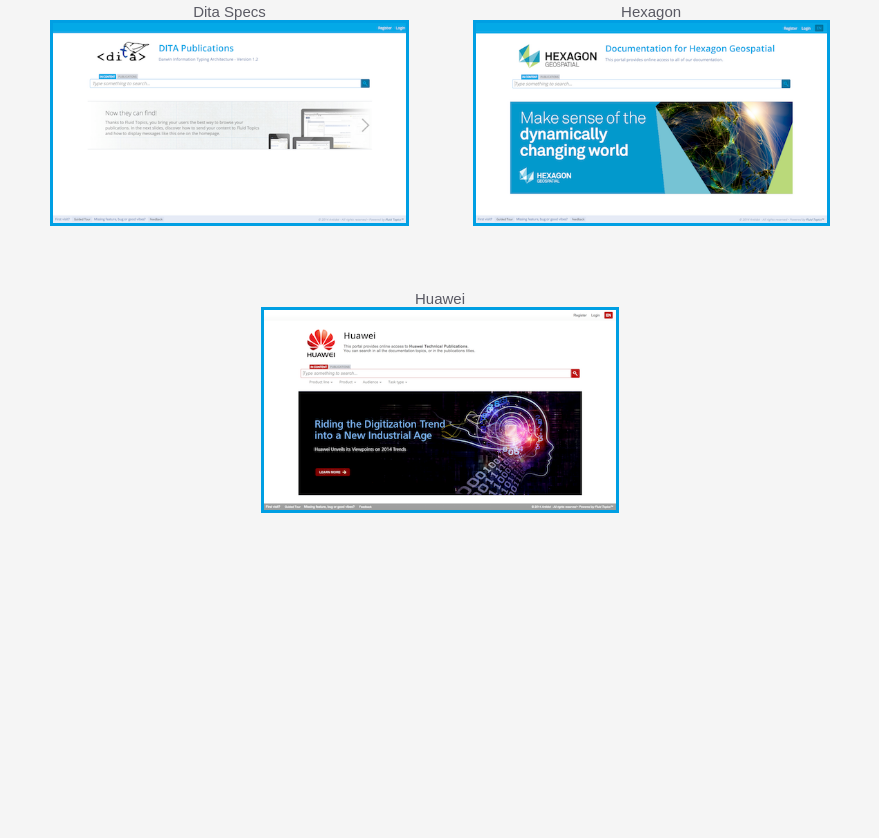
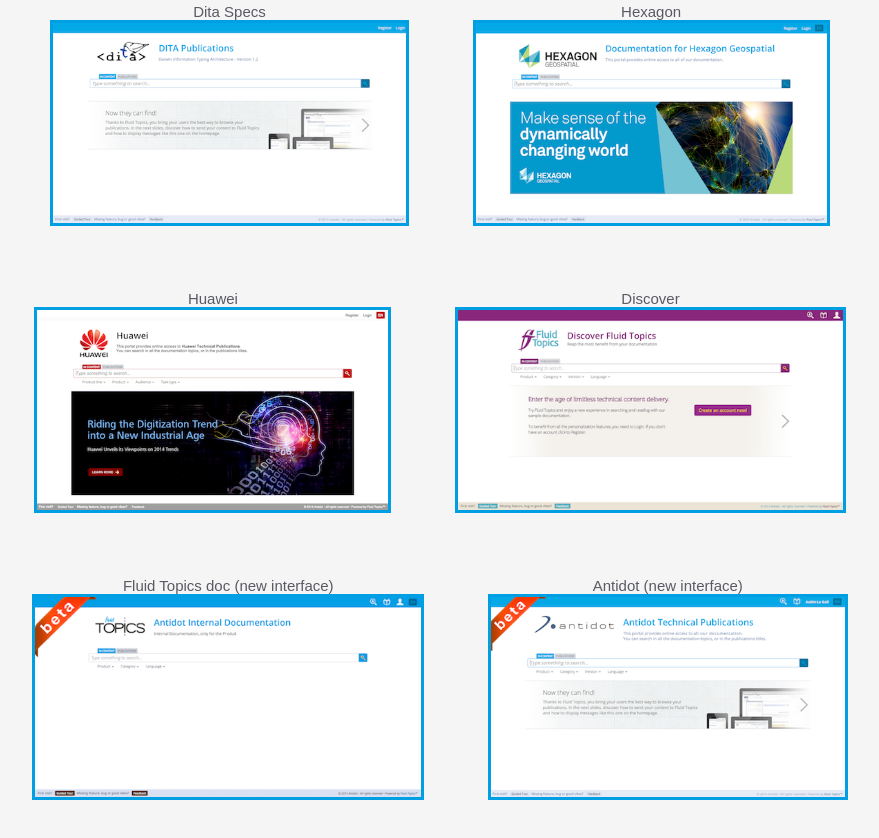
Before and after one commit to Aubin/FTDemo---landing-page, a plain HTML site: page index.html in a window 1280 px wide. Shown: the part 444-1282 px from the top of the page, without its empty margins (200-1079 px from the left). Before the commit the page ends 1010 px from the top, so only its background shows below. Drawn offline with Linux system fonts and the light colour scheme.

Commit message:
Added 3 new tenants

```diff
--- a/index.html
+++ b/index.html
@@ -13,6 +13,9 @@
     <section><div class="tenant_title">Dita Specs</div><div class="tenant"><a href="fluid-topics/70001/stable/" target="_blank"><img src="images/dita.png" height="200px"></a></div></section>
     <section><div class="tenant_title">Hexagon</div><div class="tenant"><a href="fluid-topics/70047/beta/en/" target="_blank"><img src="images/hexagon.png" height="200px"></a></div></section>
     <section><div class="tenant_title">Huawei</div><div class="tenant"><a href="fluid-topics/70022/beta/en/" target="_blank"><img src="images/huawei.png" height="200px"></a></div></section>
+    <section><div class="tenant_title">Discover</div><div class="tenant"><a href="fluid-topics/71007/stable/en/" target="_blank"><img src="images/discover.png" height="200px"></a></div></section>
+    <section><div class="tenant_title">Fluid Topics doc (new interface)</div><div class="tenant"><a href="fluid-topics/70142/stable/en/" target="_blank"><img src="images/internal-doc.png" height="200px"></a></div></section>
+    <section><div class="tenant_title">Antidot (new interface)</div><div class="tenant"><a href="fluid-topics/1/beta/en/" target="_blank"><img src="images/doc-stable-new-interface.png" height="200px"></a></div></section>
     </div>
     <footer>
       <h4 class=""></h4>
```
Also changed, not shown: images/discover.png (added), images/doc-stable-new-interface.png (added), images/internal-doc.png (added).
